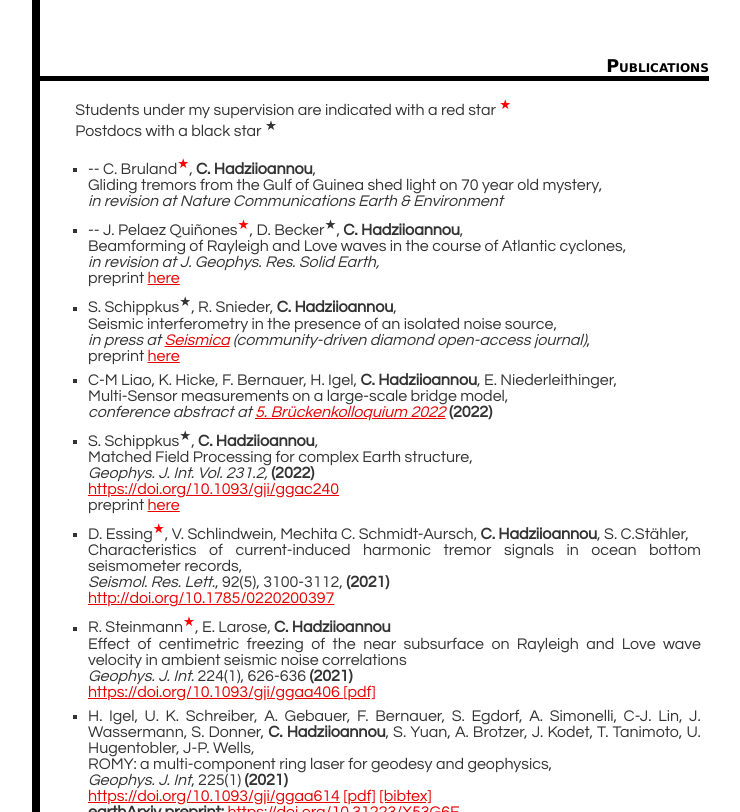
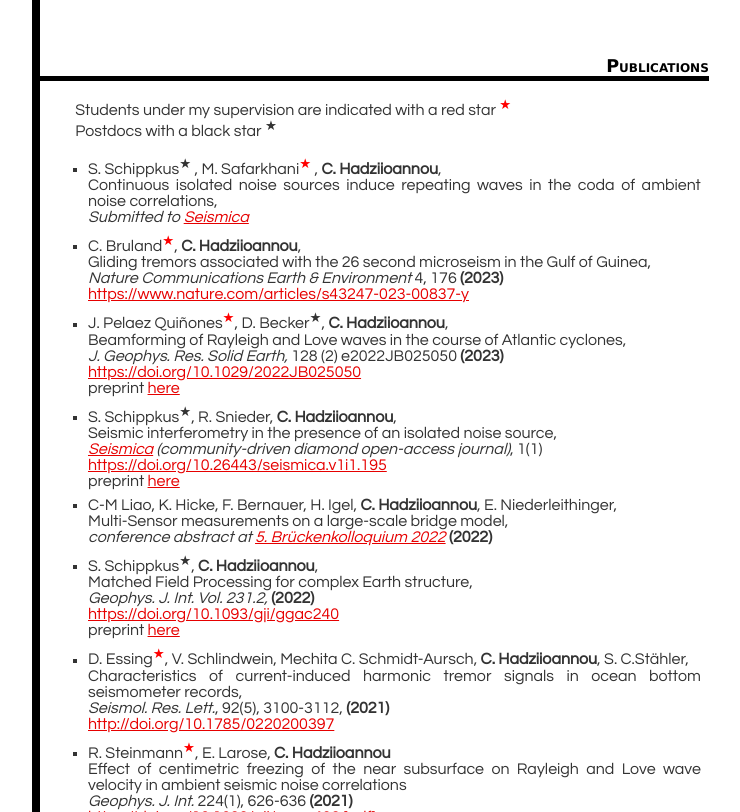
Before and after one commit to hadzii/hadzii.github.io, a plain HTML site: page index.html in a window 1280 px wide. Shown: the part 1507-2319 px from the top of the page, without its empty margins (288-1028 px from the left). Drawn offline with Linux system fonts and the light colour scheme.

Commit message:
Update publications

```diff
--- a/index.html
+++ b/index.html
@@ -35,14 +35,10 @@
 
 
 <h1>Dr. C&eacute;line Hadziioannou</h1>
-<p> <h4> Junior Professor in Seismology, University of Hamburg</h4> </p>
-<p><h4> <a href="http://www.dfg.de/en/research_funding/programmes/individual/emmy_noether/" >Emmy Noether</a> Fellow, project title: <br \>
+<p> <h4> Professor in Seismology, University of Hamburg</h4> </p>
+<p><h4>Coordinator of Innovative Training Network "<a href="http://spin-itn.eu">SPIN</a>",<br \>funded by the the European Union's Horizon 2020 programme</h4></p>
+<p><h4> Former <a href="http://www.dfg.de/en/research_funding/programmes/individual/emmy_noether/" >Emmy Noether</a> Fellow, project title: <br \>
 <b>"The origin of Love waves in the ocean generated noise wave field"</b></h4></p>
-
-<p><h4>Coordinator of Innovative Training Network "<a href="http://spin-itn.eu">SPIN</a>",<br \>funded by the the European Union's Horizon 2020 programme</h4></p>
-
-
-
 
 <a name="contact"><h4>Contact:</h4></a>
 <p>
@@ -114,20 +110,28 @@ Postdocs with a black star <sup>&starf;</sup>
 </p>
 
 <p><ul>
+    <li>
+        S. Schippkus<sup>&starf;</sup> , M. Safarkhani<sup><span style="color:red;">&starf;</span></sup> , <b>C. Hadziioannou</b>, <br \>
+Continuous isolated noise sources induce repeating waves in the coda of ambient noise correlations, <br \>
+        <i>Submitted to <a href="https://seismica.library.mcgill.ca/">Seismica</a></i>
+    </li>
 <li>
--- C. Bruland<sup><span style="color:red;">&starf;</span></sup>, <b>C. Hadziioannou</b>, <br \>
-Gliding tremors from the Gulf of Guinea shed light on 70 year old mystery, <br \>
-<i>in revision at Nature Communications Earth & Environment</i>
+C. Bruland<sup><span style="color:red;">&starf;</span></sup>, <b>C. Hadziioannou</b>, <br \>
+Gliding tremors associated with the 26 second microseism in the Gulf of Guinea, <br \>
+    <i>Nature Communications Earth & Environment</i> 4, 176 <b>(2023)</b> <br \>
+    <a href="https://www.nature.com/articles/s43247-023-00837-y">https://www.nature.com/articles/s43247-023-00837-y </a>
 </li>
 <li>
--- J. Pelaez Qui&ntilde;ones<sup><span style="color:red;">&starf;</span></sup>, D. Becker<sup>&starf;</sup>, <b>C. Hadziioannou</b>,<br \>
+J. Pelaez Qui&ntilde;ones<sup><span style="color:red;">&starf;</span></sup>, D. Becker<sup>&starf;</sup>, <b>C. Hadziioannou</b>,<br \>
 Beamforming of Rayleigh and Love waves in the course of Atlantic cyclones,<br \>
-<i>in revision at J. Geophys. Res. Solid Earth,</i> <br \>
+    <i>J. Geophys. Res. Solid Earth,</i> 128 (2) e2022JB025050 <b>(2023)</b><br \>
+    <a href="https://doi.org/10.1029/2022JB025050">https://doi.org/10.1029/2022JB025050</a> <br \>
 preprint <a href="https://www.essoar.org/doi/abs/10.1002/essoar.10509603.1">here</a>
 </li>
 <li>S. Schippkus<sup>&starf;</sup>, R. Snieder, <b>C. Hadziioannou</b>, <br \>
 Seismic interferometry in the presence of an isolated noise source,  <br \>
-<i> in press at <a href="https://seismica.library.mcgill.ca/">Seismica</a> (community-driven diamond open-access journal)</i>, <br \>
+<i><a href="https://seismica.library.mcgill.ca/">Seismica</a> (community-driven diamond open-access journal)</i>, 1(1) <br \>
+    <a href=" https://doi.org/10.26443/seismica.v1i1.195"> https://doi.org/10.26443/seismica.v1i1.195</a><br \>
 preprint <a href="https://eartharxiv.org/repository/view/3437/">here</a>
 </li>
 <li>
```
